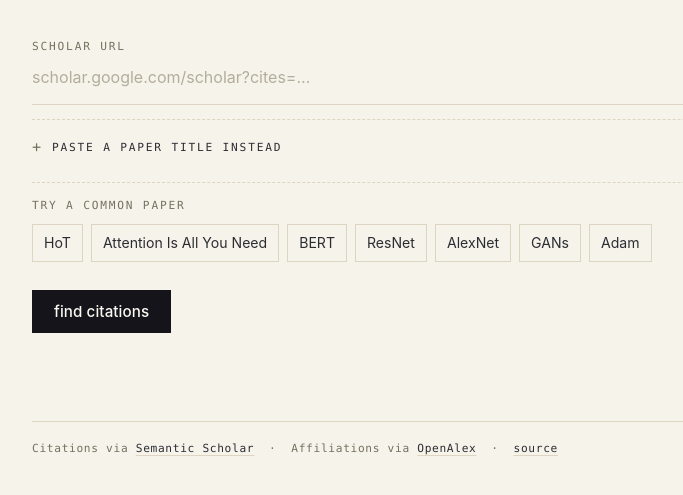
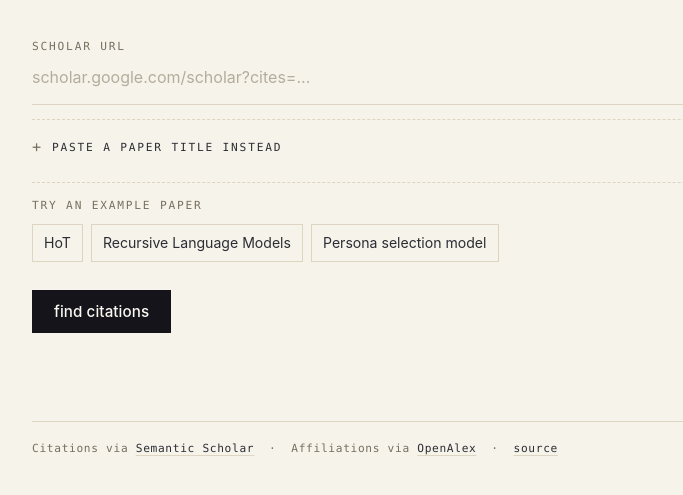
Before and after one commit to LoganBolton/who_cited, a Flask app: page / in a window 1280 px wide. Shown: the part 225-720 px from the top of the page, without its empty margins (76-759 px from the left). Run offline with Flask 3, Linux system fonts and the light colour scheme.

Commit message:
Replace title presets with Scholar URL examples

```diff
--- a/templates/index.html
+++ b/templates/index.html
@@ -32,24 +32,28 @@
       <details id="title-fallback">
         <summary>paste a paper title instead</summary>
         <div class="field" style="margin-top: 8px;">
-          <input id="title" name="title" type="text" placeholder="Attention Is All You Need" autocomplete="off" />
+          <input id="title" name="title" type="text" placeholder="Recursive Language Models" autocomplete="off" />
         </div>
       </details>
 
       <section class="presets" aria-labelledby="presets-label">
-        <p id="presets-label">try a common paper</p>
+        <p id="presets-label">try an example paper</p>
         <div class="preset-buttons">
           <button
             type="button"
             data-title="HoT: Highlighted Chain of Thought for Referencing Supporting Facts from Inputs"
             data-url="https://scholar.google.com/scholar_lookup?arxiv_id=2503.02003&amp;hl=en"
           >HoT</button>
-          <button type="button" data-title="Attention Is All You Need">Attention Is All You Need</button>
-          <button type="button" data-title="BERT: Pre-training of Deep Bidirectional Transformers for Language Understanding">BERT</button>
-          <button type="button" data-title="Deep Residual Learning for Image Recognition">ResNet</button>
-          <button type="button" data-title="ImageNet Classification with Deep Convolutional Neural Networks">AlexNet</button>
-          <button type="button" data-title="Generative Adversarial Nets">GANs</button>
-          <button type="button" data-title="Adam: A Method for Stochastic Optimization">Adam</button>
+          <button
+            type="button"
+            data-title="Recursive Language Models"
+            data-url="https://scholar.google.com/citations?view_op=view_citation&amp;hl=en&amp;user=rtCr0q4AAAAJ&amp;citation_for_view=rtCr0q4AAAAJ:eQOLeE2rZwMC"
+          >Recursive Language Models</button>
+          <button
+            type="button"
+            data-title="The persona selection model: Why AI assistants might behave like humans"
+            data-url="https://scholar.google.com/citations?view_op=view_citation&amp;hl=en&amp;user=fW7yK10AAAAJ&amp;sortby=pubdate&amp;citation_for_view=fW7yK10AAAAJ:HoB7MX3m0LUC"
+          >Persona selection model</button>
         </div>
       </section>
 
```
